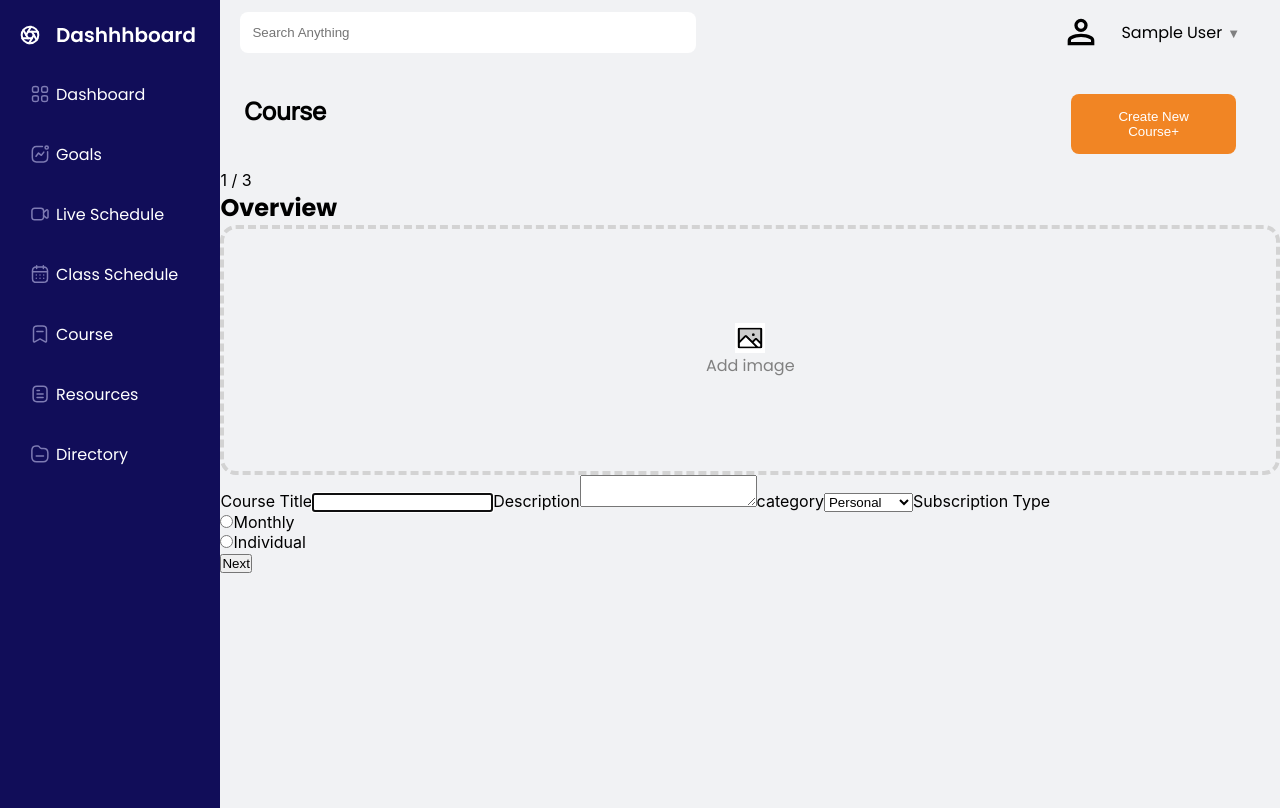
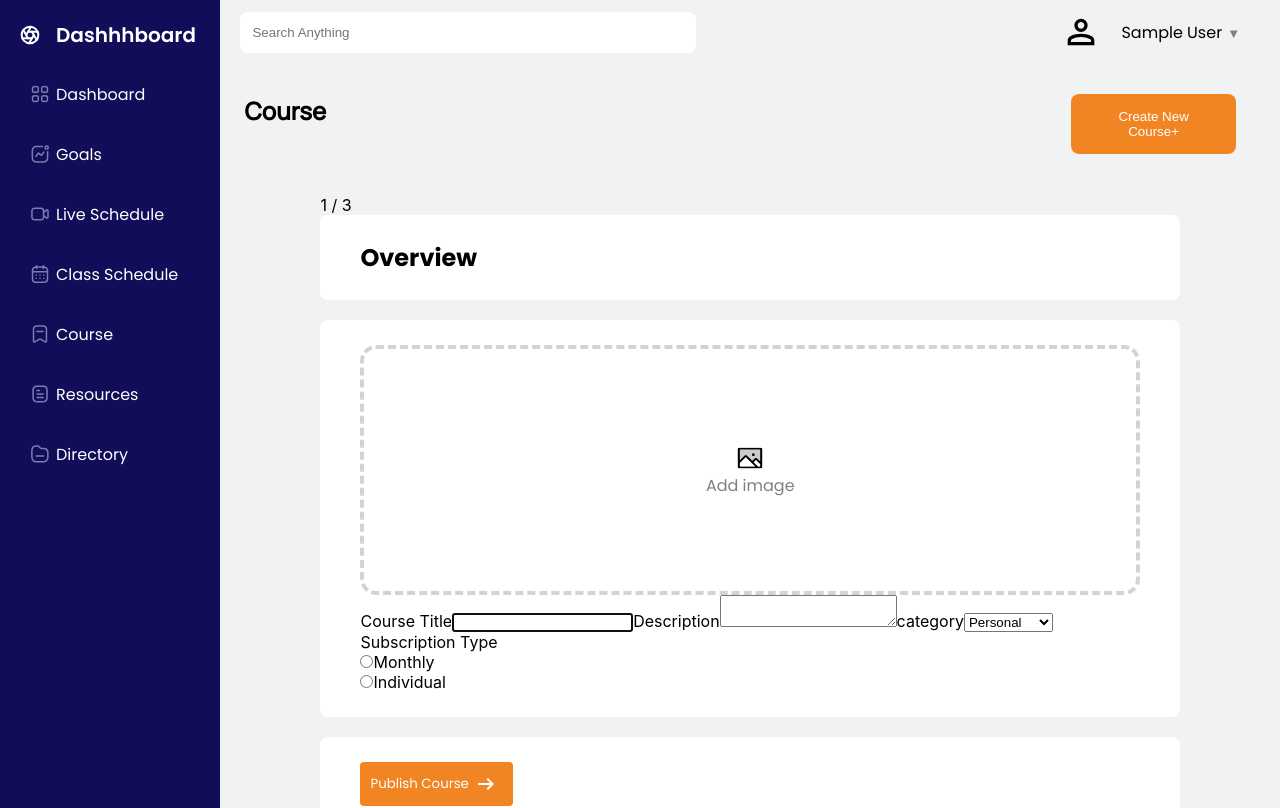
Before and after one commit to HackYourFuture-CPH/class-25-erikson, a React (Create React App) app in the folder frontend/: page /add-course in a window 1280 px wide. Shown: the top 808 px of the page. Built offline with nearby package versions, Linux system fonts and the light colour scheme; no server answers; sample sign-in values are in the browser's storage.

Commit message:
created folders and added layout styles

```diff
--- /dev/null
+++ b/frontend/src/components/formDetails/wrapper/FormWrapper.module.css
@@ -0,0 +1,20 @@
+.formWrapper {
+  margin: 0;
+  padding: 0;
+}
+
+.formHeading {
+  width: 100%;
+  background: #fff;
+  padding: 25px 40px;
+  margin-bottom: 20px;
+  border-radius: 8px;
+  font-weight: 600;
+}
+
+.formChildren {
+  width: 100%;
+  background: #fff;
+  padding: 25px 40px;
+  border-radius: 8px;
+}
--- a/frontend/src/components/formDetails/wrapper/FormWrapper.tsx
+++ b/frontend/src/components/formDetails/wrapper/FormWrapper.tsx
@@ -1,4 +1,5 @@
 import { ReactNode } from 'react';
+import styles from './FormWrapper.module.css';
 
 type FormWrapperProps = {
   title: string;
@@ -7,10 +8,10 @@ type FormWrapperProps = {
 
 const FormWrapper = ({ title, children }: FormWrapperProps) => {
   return (
-    <>
-      <h2>{title}</h2>
-      <div>{children}</div>
-    </>
+    <div className={styles.formWrapper}>
+      <h2 className={styles.formHeading}>{title}</h2>
+      <div className={styles.formChildren}>{children}</div>
+    </div>
   );
 };
 
--- /dev/null
+++ b/frontend/src/pages/form/AddCourseForm.module.css
@@ -0,0 +1,40 @@
+.addCourse {
+  padding: 25px 100px;
+}
+
+.buttonsDiv {
+  display: flex;
+  justify-content: space-between;
+  width: 100%;
+  background: #fff;
+  padding: 25px 40px;
+  margin-top: 20px;
+  border-radius: 8px;
+}
+
+.buttonsDiv button {
+  display: flex;
+  align-items: center;
+  justify-content: center;
+  border: none;
+  color: #fff;
+  padding: 10px;
+  background: #f18524;
+  text-align: center;
+  border-radius: 4px;
+}
+
+.buttonsDiv button img {
+  filter: invert(1);
+  margin: 0 5px;
+}
+
+.buttonsDiv button:hover {
+  border: 1px solid #f18524;
+  color: #f18524;
+  background: #fff;
+}
+
+.buttonsDiv button:hover img {
+  filter: none;
+}
--- a/frontend/src/pages/form/AddCourseForm.tsx
+++ b/frontend/src/pages/form/AddCourseForm.tsx
@@ -5,11 +5,14 @@ import { users } from '../../data/data';
 import { useAuthContext } from '../../hooks/useAuthContext';
 import { AddCourseFields } from '../../types/component';
 import { useMultistepForm } from '../../hooks/useMultiStepForm';
+// import axios from 'axios';
 import CourseForm from '../../components/formDetails/course/CourseForm';
 import LessonForm from '../../components/formDetails/lesson/LessonForm';
 import SalesForm from '../../components/formDetails/sales/SalesForm';
 import DashboardWrapper from '../dashboard/DashboardWrapper';
-// import axios from 'axios';
+import BackArrow from '../../assets/back.svg';
+import FrontArrow from '../../assets/front.svg';
+import styles from './AddCourseForm.module.css';
 
 const emptyFile: File = new File([], '', { type: '' });
 const newCourse: AddCourseFields = {
@@ -105,19 +108,31 @@ const AddCourseForm: React.FC = () => {
 
   return (
     <DashboardWrapper>
-      <div>
+      <div className={styles.addCourse}>
         <form onSubmit={submitForm}>
           <div>
             {currentIndex + 1} / {steps.length}
           </div>
           {step}
-          <div>
+          <div className={styles.buttonsDiv}>
             {!isFirstStep && (
               <button type='button' onClick={back}>
-                Back
+                <>
+                  <img src={BackArrow} alt='Back Arrow' />
+                  <span>Go Back</span>
+                </>
               </button>
             )}
-            <button type='submit'>{isLastStep ? 'Finish' : 'Next'}</button>
+            <button type='submit'>
+              {isLastStep ? (
+                'Add Course'
+              ) : (
+                <>
+                  <span>Publish Course</span>
+                  <img src={FrontArrow} alt='Front Arrow' />
+                </>
+              )}
+            </button>
           </div>
         </form>
       </div>
```
Also changed, not shown: frontend/src/assets/back.svg (added), frontend/src/assets/front.svg (added).
